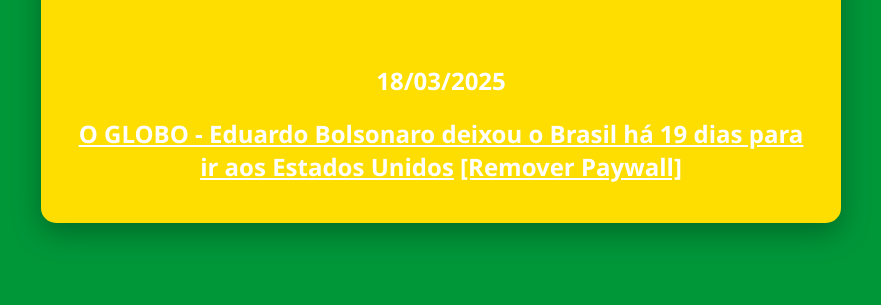
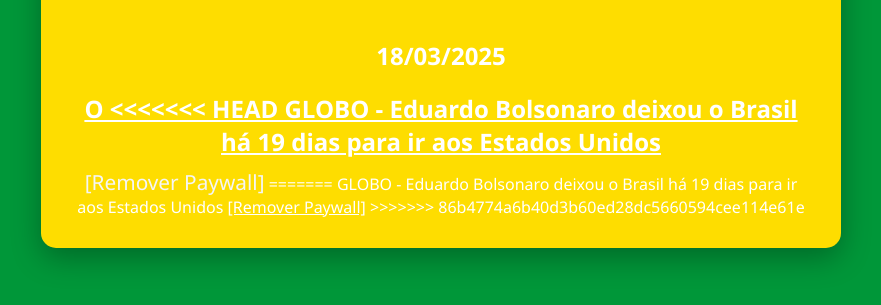
Before and after one commit to Beckstrom-1/Bananinha, a plain HTML site: page index.html in a window 1280 px wide. Shown: the part 493-798 px from the top of the page, without its empty margins (199-1080 px from the left). Drawn offline with Linux system fonts and the light colour scheme.

Commit message:
Update index.html

```diff
--- a/index.html
+++ b/index.html
@@ -25,6 +25,22 @@
             text-align: center;
         }
 
+        div,
+        h1 {
+            -webkit-touch-callout: none;
+            /* iOS Safari */
+            -webkit-user-select: none;
+            /* Chrome/Safari/Opera */
+            -khtml-user-select: none;
+            /* Konqueror HTML */
+            -moz-user-select: none;
+            /* Firefox */
+            -ms-user-select: none;
+            /* Internet Explorer/Edge */
+            user-select: none;
+            /* Non-prefixed version, currently supported by Chrome, Edge, Opera, and Firefox */
+        }
+
         .container {
             max-width: 800px;
             width: 100%;
@@ -49,6 +65,16 @@
 
         a {
             color: white;
+        }
+
+        .paywall {
+            color: whitesmoke;
+            text-decoration: none;
+            font-size: 1.3rem;
+        }
+
+        a:hover {
+            color: rgb(221, 221, 221);
         }
 
         .subtitle {
@@ -137,7 +163,14 @@
         <h2>18/03/2025</h2>
         <h2><a
                 href="https://oglobo.globo.com/politica/noticia/2025/03/18/eduardo-bolsonaro-deixou-o-brasil-para-ir-aos-estados-unidos.ghtml">O
+<<<<<<< HEAD
+                GLOBO - Eduardo Bolsonaro deixou o Brasil há 19 dias para ir aos Estados Unidos</a></h2>
+        <a href="https://www.removepaywall.com/search?url=https://oglobo.globo.com/politica/noticia/2025/03/18/eduardo-bolsonaro-deixou-o-brasil-para-ir-aos-estados-unidos.ghtml"
+            class="paywall">[Remover Paywall]</a>
+
+=======
                 GLOBO - Eduardo Bolsonaro deixou o Brasil há 19 dias para ir aos Estados Unidos</a> <a href="https://www.removepaywall.com/search?url=https://oglobo.globo.com/politica/noticia/2025/03/18/eduardo-bolsonaro-deixou-o-brasil-para-ir-aos-estados-unidos.ghtml">[Remover Paywall]</a></a></h2>
+>>>>>>> 86b4774a6b40d3b60ed28dc5660594cee114e61e
 
     </div>
 
```
